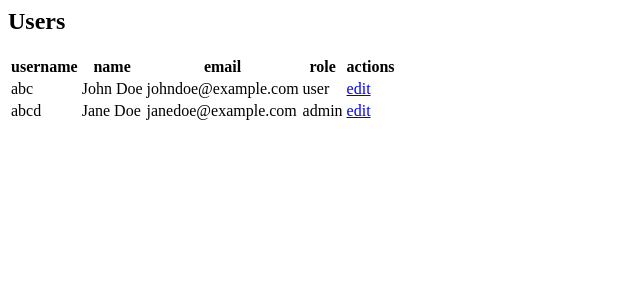
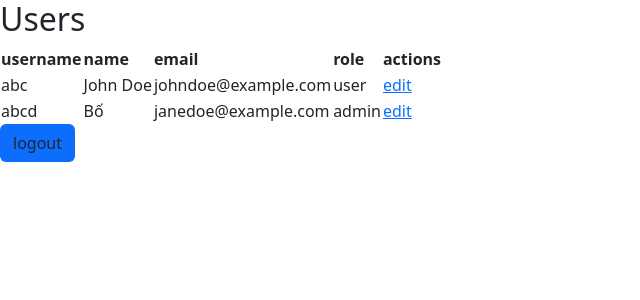
Before and after one commit to nhchieu/2024_CSE485_CongngheWeb, a PHP site: page /admin_panel.php in a window 1280 px wide. Shown: the top 300 px of the page, without its empty margins (0-640 px from the left). Run offline with PHP 8.4, Linux system fonts and the light colour scheme; the visitor is signed in with stand-in values (Sample User, id 1).

Commit message:
update project24

```diff
--- a/project24/admin_panel.php
+++ b/project24/admin_panel.php
@@ -1,5 +1,6 @@
 <?php
 require_once 'users.php';
+include 'header.php';
     session_start();
     if(!isset($_SESSION['user_id']) ||!isset($_COOKIE['logged_in']) || $_SESSION['user_role']!== 'admin'){
         header("location:login.php");
@@ -32,3 +33,7 @@ require_once 'users.php';
     <?php endforeach;?>
 
 </table>
+
+<form action="logout.php">
+    <button type="submit" class="btn bg-primary">logout</button>
+</form>
--- a/project24/edit_profile_basic.php
+++ b/project24/edit_profile_basic.php
@@ -1 +1,4 @@
-<p>lol</p>
+
+<form action="logout.php">
+    <button type="submit">logout</button>
+</form>
--- a/project24/profile.php
+++ b/project24/profile.php
@@ -1,5 +1,6 @@
 <?php
 require_once 'users.php';
+include 'header.php';
 session_start();
 
 if(!isset($_SESSION['user_id']) || !isset($_COOKIE['logged_in'])){
@@ -20,7 +21,7 @@ if($user){
     $user_role=$_SESSION['user_role'];
 
 }
-echo "welcome,".$user['name']."!";
+echo "<h3>welcome,".$user['name']."!</h3>";
 echo "<br>email: ".$user['email']."!";
 
 if($user_role=="user"){
--- a/project24/users.php
+++ b/project24/users.php
@@ -10,7 +10,7 @@
         [
         "username" => "abcd",
         "password" => password_hash("abc", PASSWORD_DEFAULT),
-        "name" => "Jane Doe",
+        "name" => "Bố",
         "email" => "janedoe@example.com",
         "role" => "admin"
         ],
```
Also changed, not shown: project24/login.php (+13 -7 lines).
